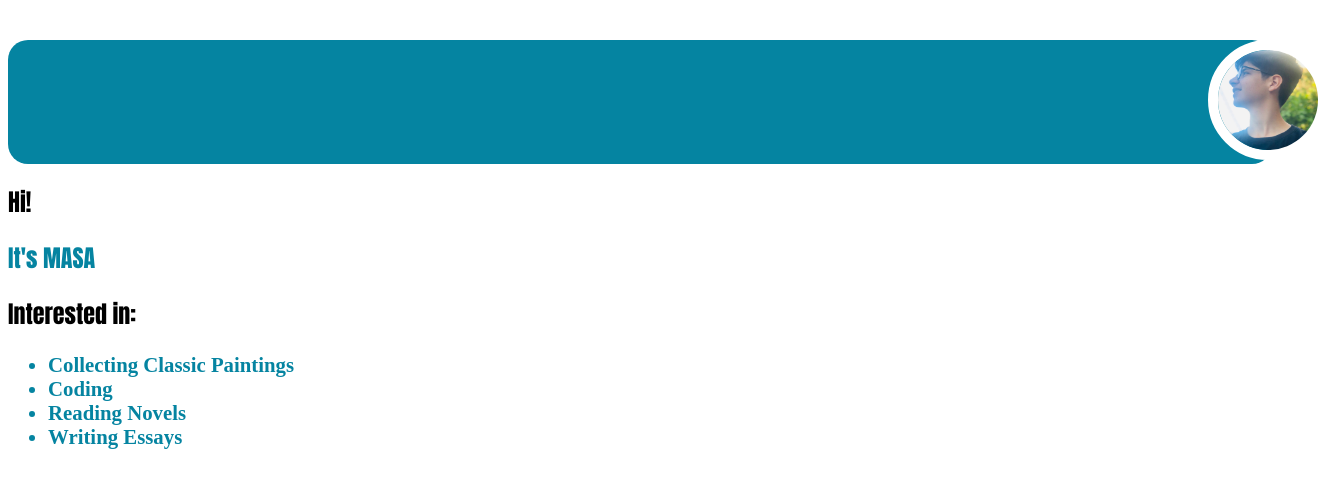
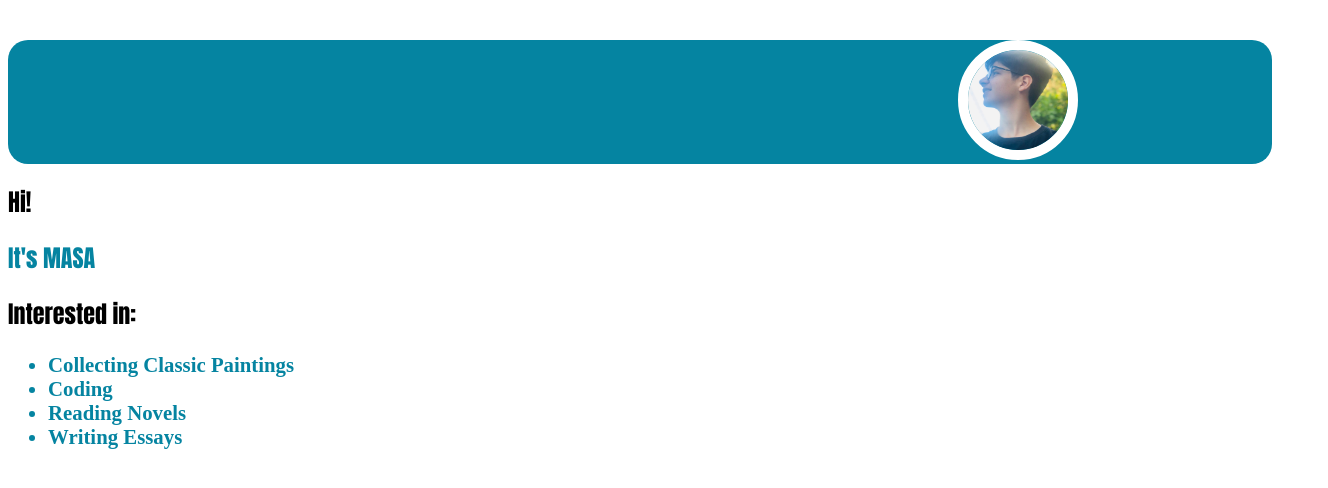
Before and after one commit to MasaDude/MyWeb, a plain HTML site: page index.html in a window 1280 px wide. Shown: the whole page, 1328 px wide, since content can reach past the window. Drawn offline with Linux system fonts and the light colour scheme.

Commit message:
Update style.css

```diff
--- a/style.css
+++ b/style.css
@@ -20,7 +20,7 @@ img{
     border-radius: 20px;
 }
 img{
-    margin-left: 1200px;
+    margin-left: 950px;
     border-radius: 50%;
     border: 10px solid white ;
 }
```
